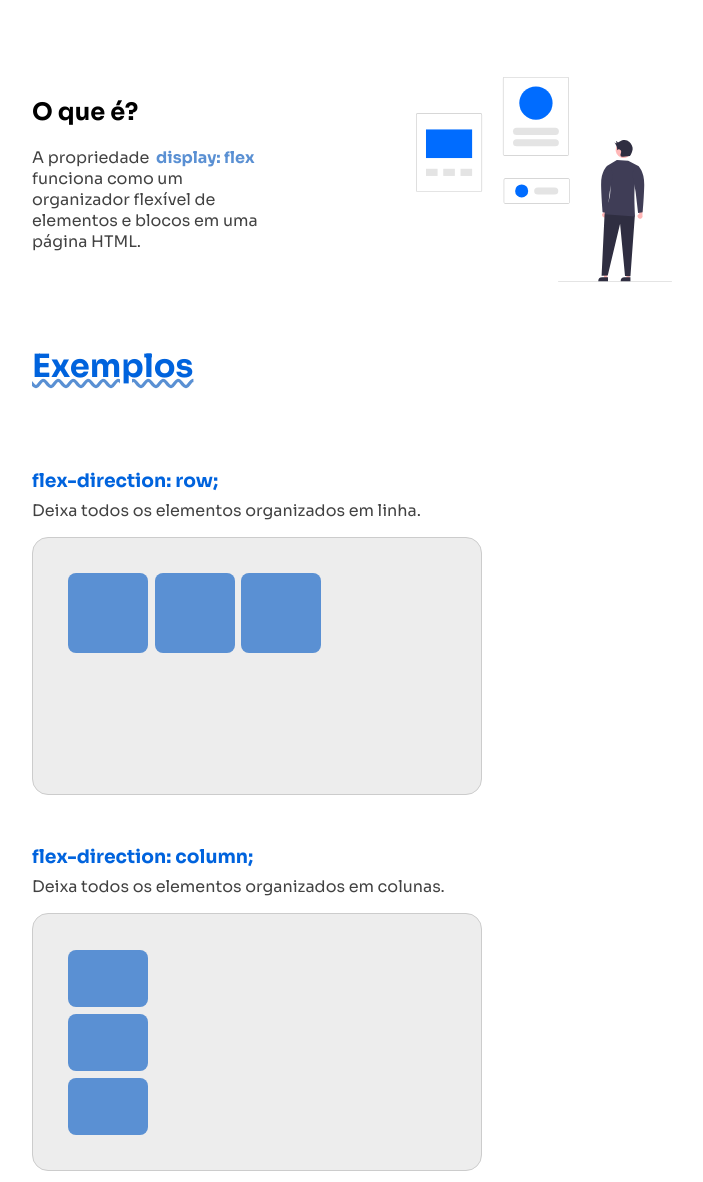
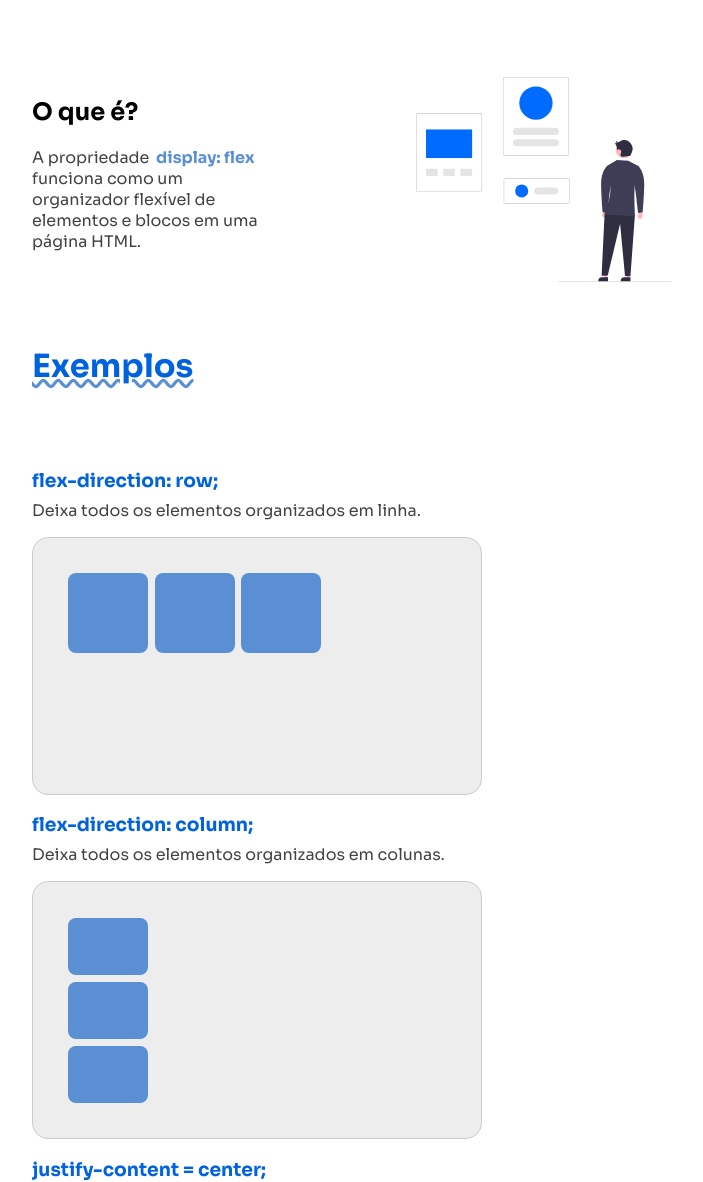
Before and after one commit to luscacode/flexbox-pratice, a plain HTML site: page index.html in a window 1280 px wide. Shown: the part 157-1339 px from the top of the page, without its empty margins (288-991 px from the left). Drawn offline with Linux system fonts and the light colour scheme.

Commit message:
update styles.css

```diff
--- a/styles.css
+++ b/styles.css
@@ -119,8 +119,8 @@ h6 {
 #examples {
     display: flex;
     justify-content: space-between;
-    gap: 2em;
     flex-wrap: wrap;
+    flex-direction: row;
 }
 
 #examples h3 {
```
